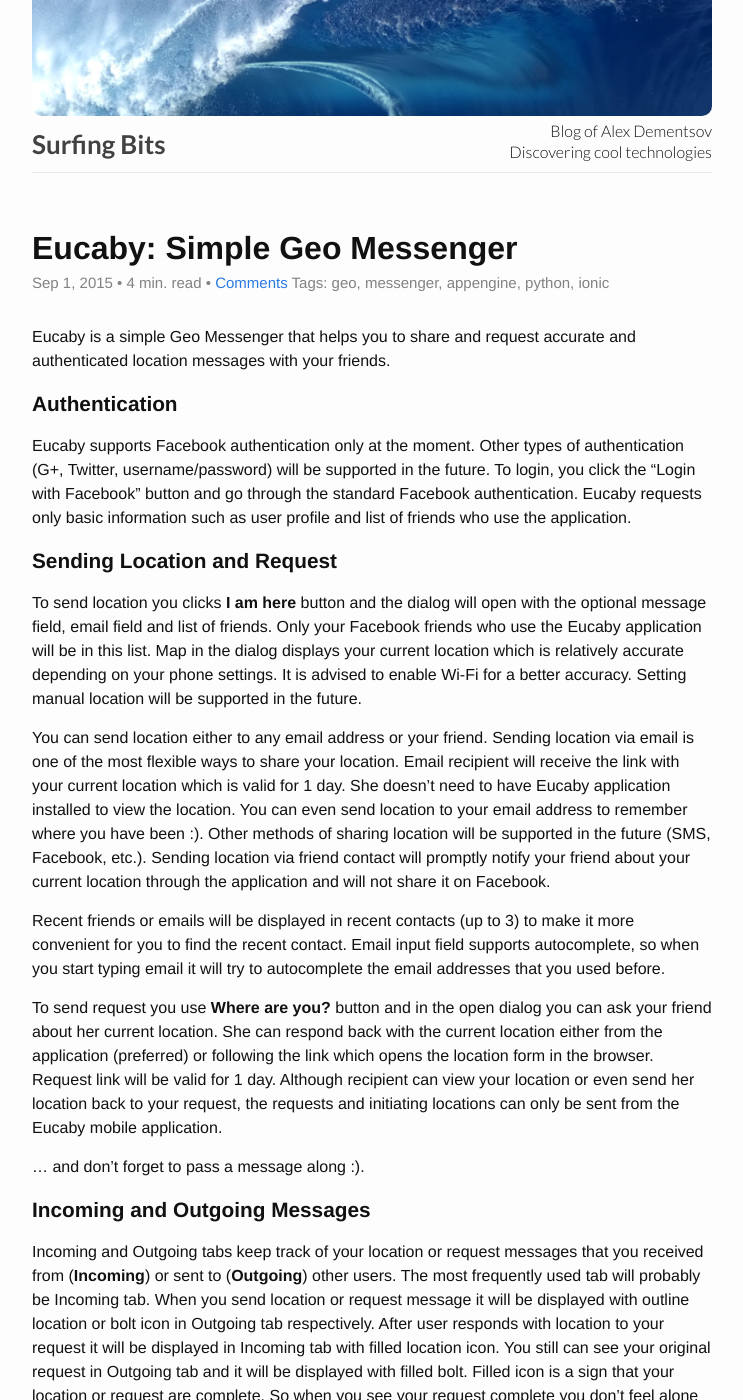
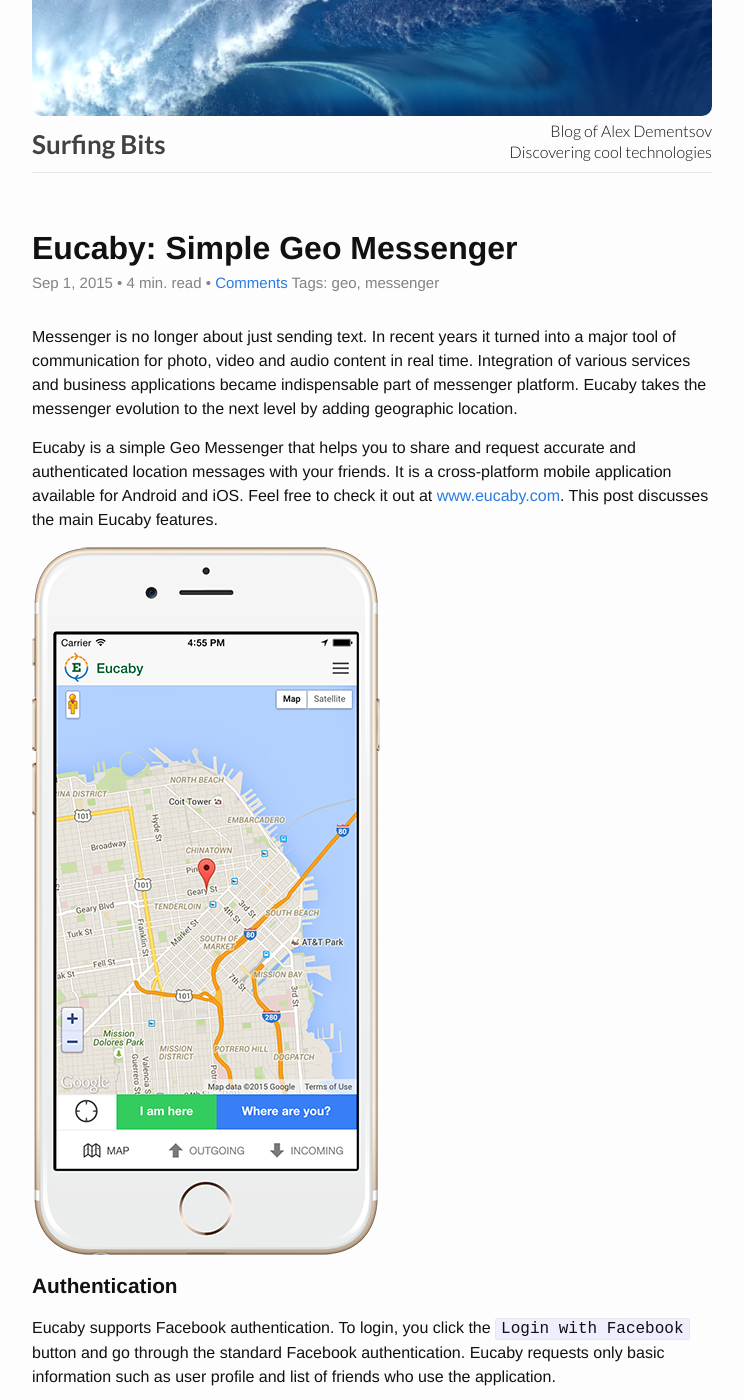
Before and after one commit to dexity/dexity.github.io, a Jekyll site: the page built from _posts/2015-09-01-eucaby-geo-messenger.md, in a window 1280 px wide and 1400 px high. Shown: the whole window, without its empty margins (268-1011 px from the left). Built offline with Jekyll 4.4.1, drawn with Linux system fonts in a browser that asks for light colours; comment, search, counter and statistics services are not loaded; some of the changed text lies outside the part shown.

Commit message:
Added icons to eucaby post and improved text

```diff
--- a/_includes/footer.html
+++ b/_includes/footer.html
@@ -7,7 +7,7 @@
                     <img class="avatar" src="https://s.gravatar.com/avatar/31cf60605621335047cd849ec4184104?s=80" alt="Alex Dementsov" />
                 </div>
                 <div class="col-sm-8 col-xs-6">
-                    <b>Surfing Bits</b>, 2014 <br>
+                    <b>Surfing Bits</b>, 2015<br>
                     Built with <a href="http://jekyllrb.com/" target="_blank">Jekyll</a>
                 </div>
                 <div class="col-xs-2">
--- a/_posts/2015-09-01-eucaby-geo-messenger.md
+++ b/_posts/2015-09-01-eucaby-geo-messenger.md
@@ -1,40 +1,55 @@
 ---
 layout: post
 title: Eucaby&#58; Simple Geo Messenger
-tags: geo, messenger, appengine, python, ionic
+tags: geo, messenger
 blogfeed: true
 ---
 
-Eucaby is a simple Geo Messenger that helps you to share and request accurate and authenticated location messages with your friends.
+Messenger is no longer about just sending text. In recent years it turned into a major tool of communication for photo, video and audio content in real time. Integration of various services and business applications became indispensable part of messenger platform. Eucaby takes the messenger evolution to the next level by adding geographic location.
 
 {{ more }}
 
+Eucaby is a simple Geo Messenger that helps you to share and request accurate and authenticated location messages with your friends. It is a cross-platform mobile application available for Android and iOS. Feel free to check it out at [www.eucaby.com][eucaby]. This post discusses the main Eucaby features.
+
+![Eucaby Map][img-map]
+
 ### Authentication
 
-Eucaby supports Facebook authentication only at the moment. Other types of authentication (G+, Twitter, username/password) will be supported in the future. To login, you click the "Login with Facebook" button and go through the standard Facebook authentication. Eucaby requests only basic information such as user profile and list of friends who use the application.
+Eucaby supports Facebook authentication. To login, you click the `Login with Facebook` button and go through the standard Facebook authentication. Eucaby requests only basic information such as user profile and list of friends who use the application.
 
 ### Sending Location and Request
 
-To send location you clicks **I am here** button and the dialog will open with the optional message field, email field and list of friends. Only your Facebook friends who use the Eucaby application will be in this list. Map in the dialog displays your current location which is relatively accurate depending on your phone settings. It is advised to enable Wi-Fi for a better accuracy. Setting manual location will be supported in the future.
+![Request Detail][img-request]
 
-You can send location either to any email address or your friend. Sending location via email is one of the most flexible ways to share your location. Email recipient will receive the link with your current location which is valid for 1 day. She doesn't need to have Eucaby application installed to view the location. You can even send location to your email address to remember where you have been :). Other methods of sharing location will be supported in the future (SMS, Facebook, etc.). Sending location via friend contact will promptly notify your friend about your current location through the application and will not share it on Facebook.
+To send location click **I am here** button and the dialog will open with the optional message field, email field and list of friends. Only your Facebook friends who use the Eucaby application will be listed there. Map in the dialog displays your current location which is relatively accurate depending on your phone settings. It is advised to enable Wi-Fi for better accuracy. Setting manual location will be supported in the future.
 
-Recent friends or emails will be displayed in recent contacts (up to 3) to make it more convenient for you to find the recent contact. Email input field supports autocomplete, so when you start typing email it will try to autocomplete the email addresses that you used before.
+You can send location either to any email address or your friend. Sending location via email is one of the most flexible ways to share your location. Email recipient will receive the link with your current location which is valid for 1 day. She doesn't need to have Eucaby application installed to view the location. You can even send location to your email address to remember where you have been :). Sending location via friend contact will promptly notify your friend about your current location through the application and will not share it on Facebook.
 
-To send request you use **Where are you?** button and in the open dialog you can ask your friend about her current location. She can respond back with the current location either from the application (preferred) or following the link which opens the location form in the browser. Request link will be valid for 1 day. Although recipient can view your location or even send her location back to your request, the requests and initiating locations can only be sent from the Eucaby mobile application.
+Recent friends or emails will be displayed in recent contacts (up to 3) to make it  convenient for you to find the recent contact. Email input field supports autocomplete, so when you start typing email it will try to autocomplete the email addresses that you used before.
+
+To send request use **Where are you?** button and in the open dialog you can ask your friend about her current location. She can respond back with the current location either from the application (preferred) or following the link which opens the location form in the browser. Request link will be valid for 1 day. Although recipient can view your location or even send her location back to your request, the requests and initiating locations can only be sent from the Eucaby mobile application.
 
 ... and don't forget to pass a message along :).
 
+![Browser][img-browser]
+
 ### Incoming and Outgoing Messages
 
-Incoming and Outgoing tabs keep track of your location or request messages that you received from (**Incoming**) or sent to (**Outgoing**) other users. The most frequently used tab will probably be Incoming tab. When you send location or request message it will be displayed with outline location or bolt icon in Outgoing tab respectively. After user responds with location to your request it will be displayed in Incoming tab with filled location icon. You still can see your original request in Outgoing tab and it will be displayed with filled bolt. Filled icon is a sign that your location or request are complete. So when you see your request complete you don't feel alone :). After you received a request from other user you can send back your current location.
+![Incoming Messages][img-incoming]
+
+Incoming and Outgoing tabs keep track of your location or request messages that you received from (**Incoming**) or sent to (**Outgoing**) other users. The most frequently used tab will probably be Incoming tab. When you send location or request message, it will be displayed with outline location or bolt icon in Outgoing tab respectively. After user responds with location to your request it will be displayed in Incoming tab with filled location icon. You still can see your original request in Outgoing tab and it will be displayed with filled bolt. Filled icon is a sign that your location or request are complete. So when you see your request complete you don't feel alone :). After you received a request from other user you can send back your current location.
 
 Well, a few more locations for the same request are also possible :).
 
 ### Settings
 
-By default, when someone sends you request or location you will receive an email notification. If you are a popular person and getting too many of them you might want to consider turn off the email notifications from Settings menu.
+By default, when someone sends you request or location you will receive an email notification. If you are a popular person and getting too many of them you might want to consider turn off the email notifications from `Settings` menu.
 
-### Privacy
+*I am here*
 
-To use Eucaby you need to allow location access. Eucaby will only use the current location when you send messages to your friends and will not share it with any third part applications.
+[eucaby]: https://www.eucaby.com
+[img-logo]: /img/eucaby_messenger/index.png
+[img-map]: /img/eucaby_messenger/map.png
+[img-incoming]: /img/eucaby_messenger/incoming.png
+[img-request]: /img/eucaby_messenger/request.png
+[img-browser]: /img/eucaby_messenger/browser.png
```
Also changed, not shown: img/eucaby_messenger/browser.png (added), img/eucaby_messenger/incoming.png (added), img/eucaby_messenger/index.png (added), img/eucaby_messenger/map.png (added), img/eucaby_messenger/request.png (added).
